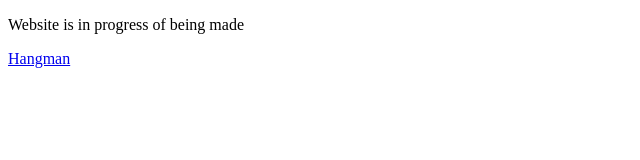
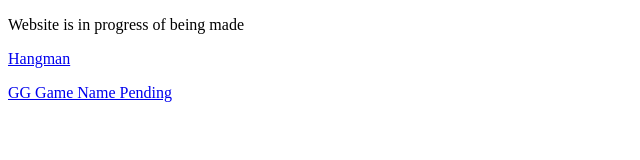
Before and after one commit to SChxmb/Fylde-Tech, a plain HTML site: page index.html in a window 1280 px wide. Shown: the whole page, without its empty margins (0-640 px from the left). Drawn offline with Linux system fonts and the light colour scheme.

Commit message:
Update index.html

```diff
--- a/index.html
+++ b/index.html
@@ -6,5 +6,6 @@
     <body>
         <p>Website is in progress of being made</p>
         <p><a href="Hangman/HM.html">Hangman</a></p>
+        <p><a href="GG/GG.html">GG Game Name Pending</a></p>
     </body>
 </html>
```
